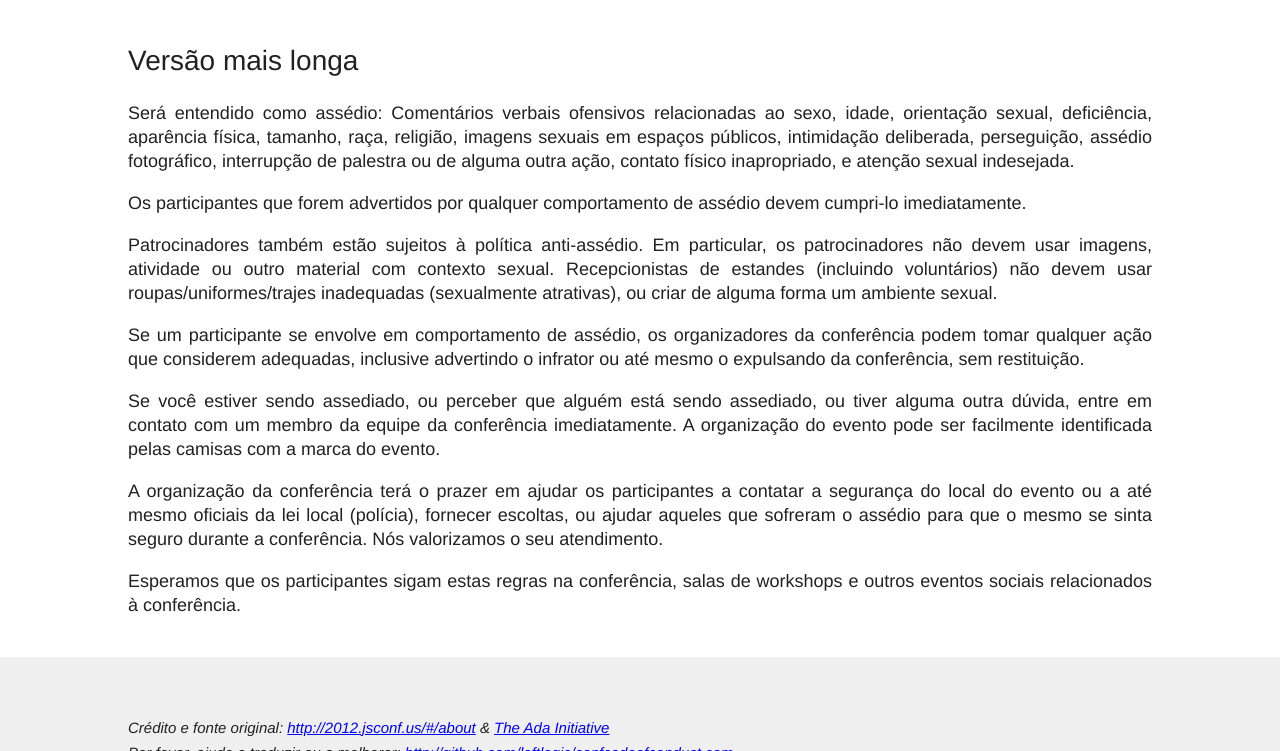
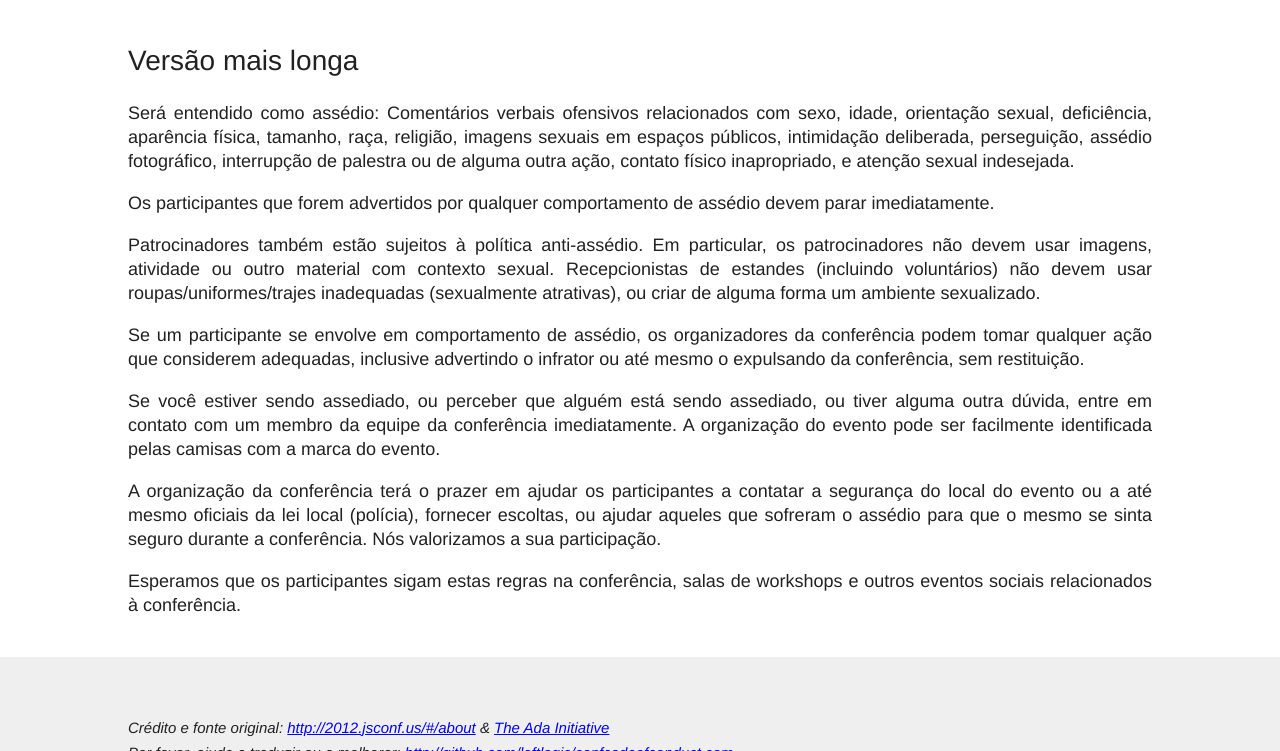
Before and after one commit to confcodeofconduct/confcodeofconduct.com, a website: page index-pt-br.html in a window 1280 px wide. Shown: the part 621-1372 px from the top of the page. Drawn offline with Linux system fonts and the light colour scheme.

Commit message:
Fixed typos, based on community suggestions

```diff
--- a/index-pt-br.html
+++ b/index-pt-br.html
@@ -2,7 +2,7 @@
 <html>
 <head>
 <meta charset="utf8">
-<title>Conference Code of Conduct</title>
+<title>Código de conduta da conferência</title>
 <style>
 * {
   font-family: 'helvetica neue', arial, helvetica;
@@ -80,17 +80,17 @@ Os organizadores irão impor este código durante todo o evento. Esperamos a coo
 
 <h2>Versão mais longa</h2>
 
-<p>Será entendido como assédio: Comentários verbais ofensivos relacionadas ao sexo, idade, orientação sexual, deficiência, aparência física, tamanho, raça, religião, imagens sexuais em espaços públicos, intimidação deliberada, perseguição, assédio fotográfico, interrupção de palestra ou de alguma outra ação, contato físico inapropriado, e atenção sexual indesejada.</p>
+<p>Será entendido como assédio: Comentários verbais ofensivos relacionados com sexo, idade, orientação sexual, deficiência, aparência física, tamanho, raça, religião, imagens sexuais em espaços públicos, intimidação deliberada, perseguição, assédio fotográfico, interrupção de palestra ou de alguma outra ação, contato físico inapropriado, e atenção sexual indesejada.</p>
 
-<p>Os participantes que forem advertidos por qualquer comportamento de assédio devem cumpri-lo imediatamente.</p>
+<p>Os participantes que forem advertidos por qualquer comportamento de assédio devem parar imediatamente.</p>
 
-<p>Patrocinadores também estão sujeitos à política anti-assédio. Em particular, os patrocinadores não devem usar imagens, atividade ou outro material com contexto sexual. Recepcionistas de estandes (incluindo voluntários) não devem usar roupas/uniformes/trajes inadequadas (sexualmente atrativas), ou criar de alguma forma um ambiente sexual.</p>
+<p>Patrocinadores também estão sujeitos à política anti-assédio. Em particular, os patrocinadores não devem usar imagens, atividade ou outro material com contexto sexual. Recepcionistas de estandes (incluindo voluntários) não devem usar roupas/uniformes/trajes inadequadas (sexualmente atrativas), ou criar de alguma forma um ambiente sexualizado.</p>
 
 <p>Se um participante se envolve em comportamento de assédio, os organizadores da conferência podem tomar qualquer ação que considerem adequadas, inclusive advertindo o infrator ou até mesmo o expulsando da conferência, sem restituição.</p>
 
 <p>Se você estiver sendo assediado, ou perceber que alguém está sendo assediado, ou tiver alguma outra dúvida, entre em contato com um membro da equipe da conferência imediatamente. A organização do evento pode ser facilmente identificada pelas camisas com a marca do evento.</p>
 
-<p>A organização da conferência terá o prazer em ajudar os participantes a contatar a segurança do local do evento ou a até mesmo oficiais da lei local (polícia), fornecer escoltas, ou ajudar aqueles que sofreram o assédio para que o mesmo se sinta seguro durante a conferência. Nós valorizamos o seu atendimento.</p>
+<p>A organização da conferência terá o prazer em ajudar os participantes a contatar a segurança do local do evento ou a até mesmo oficiais da lei local (polícia), fornecer escoltas, ou ajudar aqueles que sofreram o assédio para que o mesmo se sinta seguro durante a conferência. Nós valorizamos a sua participação.</p>
 
 <p>Esperamos que os participantes sigam estas regras na conferência, salas de workshops e outros eventos sociais relacionados à conferência.</p>
 
```
